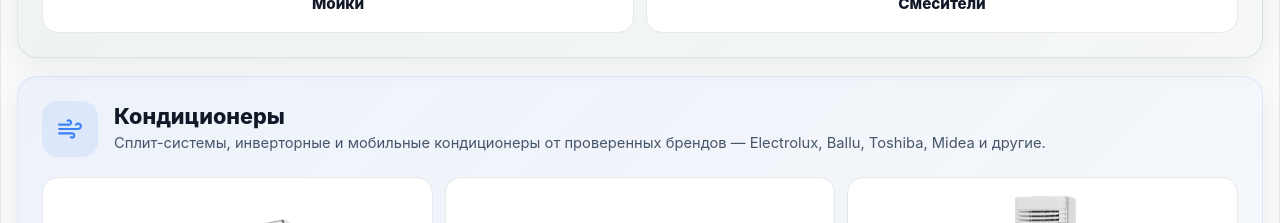
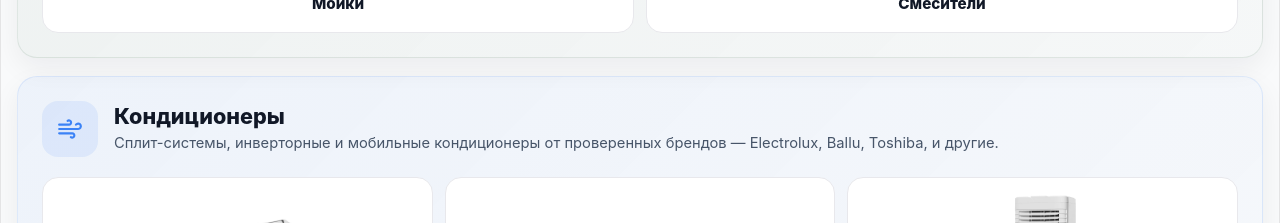
Before and after one commit to marab000/multi-brand, a SvelteKit app: page / in a window 1280 px wide. Shown: the part 2040-2263 px from the top of the page. Built offline with nearby package versions, Linux system fonts and the light colour scheme; no server answers; the database is empty.

Commit message:
small fix

```diff
--- a/src/routes/+page.svelte
+++ b/src/routes/+page.svelte
@@ -245,7 +245,7 @@
       </div>
       <div class="promo-banner__text">
         <strong>Кондиционеры</strong>
-        <span>Сплит-системы, инверторные и мобильные кондиционеры от проверенных брендов — Electrolux, Ballu, Toshiba, Midea и другие.</span>
+        <span>Сплит-системы, инверторные и мобильные кондиционеры от проверенных брендов — Electrolux, Ballu, Toshiba, и другие.</span>
       </div>
     </div>
     <div class="promo-cards">
```
